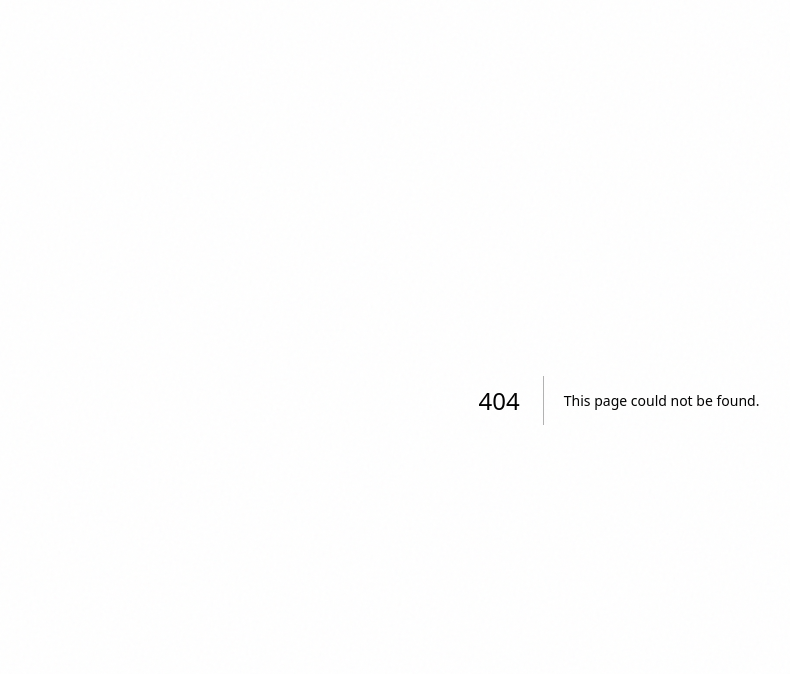
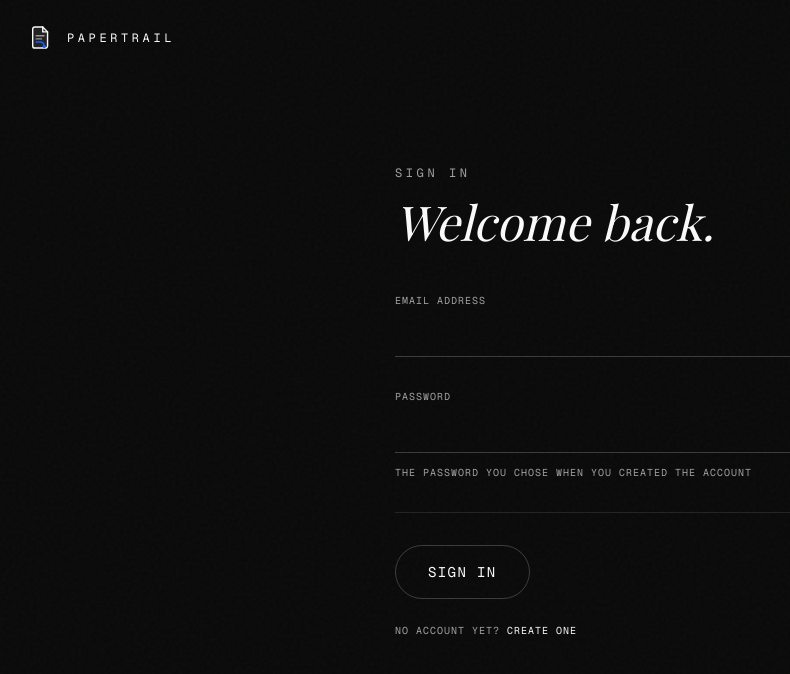
Before and after one commit to FlemingJohn/papertrail, a Next.js app: page /sign-in in a window 1280 px wide. Before the commit this address had no page. Shown: the top 674 px of the page, without its empty margins (21-811 px from the left). Built offline with nearby package versions, Linux system fonts and the light colour scheme; a web font is replaced by a local one.

Commit message:
feat: add the sign in and sign up pages

```diff
--- /dev/null
+++ b/app/(auth)/layout.tsx
@@ -0,0 +1,19 @@
+import type { ReactNode } from "react";
+import Link from "next/link";
+import { Logo } from "@/components/logo";
+
+export default function AuthLayout({ children }: { children: ReactNode }) {
+  return (
+    <div className="flex min-h-screen flex-col bg-background">
+      <header className="px-8 py-6 md:px-12">
+        <Link href="/" className="inline-block text-foreground">
+          <Logo />
+        </Link>
+      </header>
+
+      <main className="flex flex-1 items-center px-8 pb-20 md:px-12">
+        {children}
+      </main>
+    </div>
+  );
+}
--- /dev/null
+++ b/app/(auth)/sign-in/page.tsx
@@ -0,0 +1,22 @@
+import { signIn } from "@/lib/auth/actions";
+import { CredentialsForm } from "@/components/auth/credentials-form";
+
+export const metadata = {
+  title: "Sign in",
+};
+
+export default async function SignInPage({
+  searchParams,
+}: {
+  searchParams: Promise<{ next?: string }>;
+}) {
+  const { next } = await searchParams;
+
+  return (
+    <CredentialsForm
+      mode="sign-in"
+      action={signIn}
+      nextPath={next !== undefined && next.startsWith("/") ? next : null}
+    />
+  );
+}
--- /dev/null
+++ b/app/(auth)/sign-up/page.tsx
@@ -0,0 +1,10 @@
+import { signUp } from "@/lib/auth/actions";
+import { CredentialsForm } from "@/components/auth/credentials-form";
+
+export const metadata = {
+  title: "Create an account",
+};
+
+export default function SignUpPage() {
+  return <CredentialsForm mode="sign-up" action={signUp} nextPath={null} />;
+}
```
